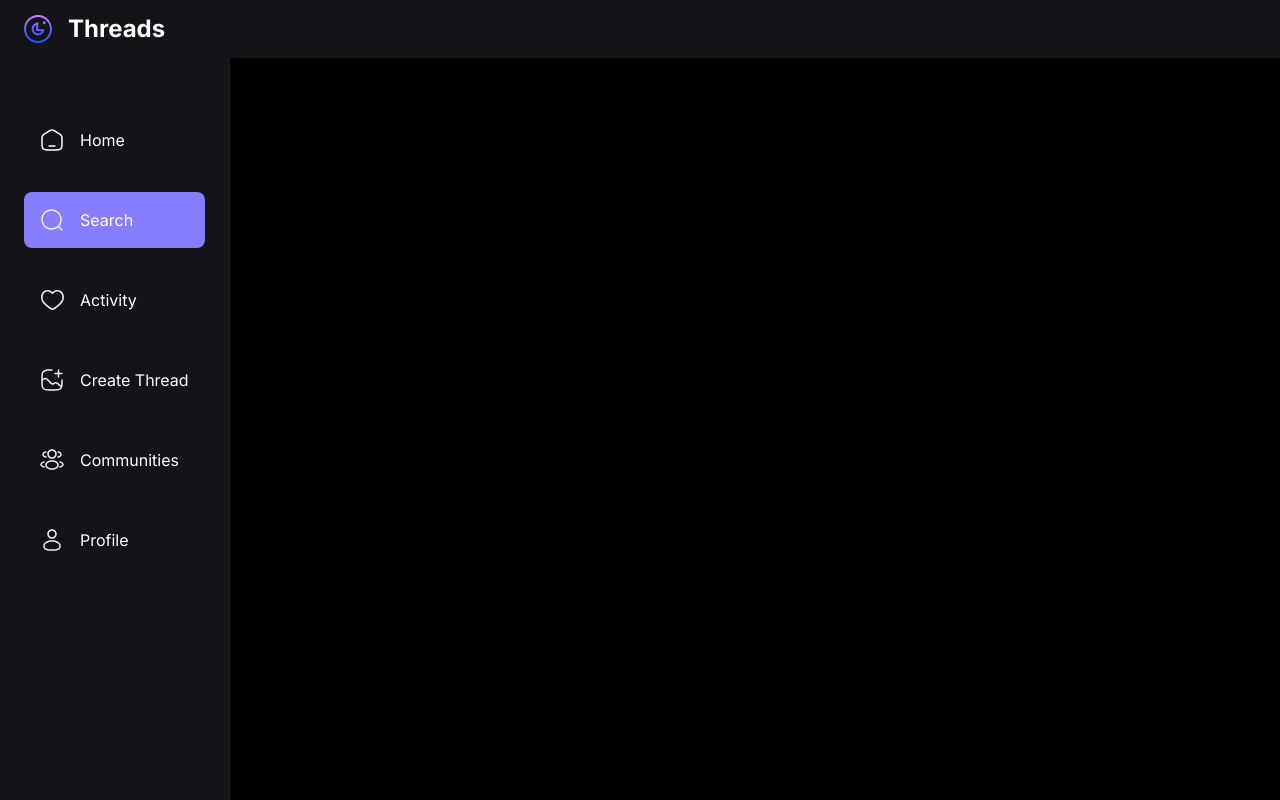
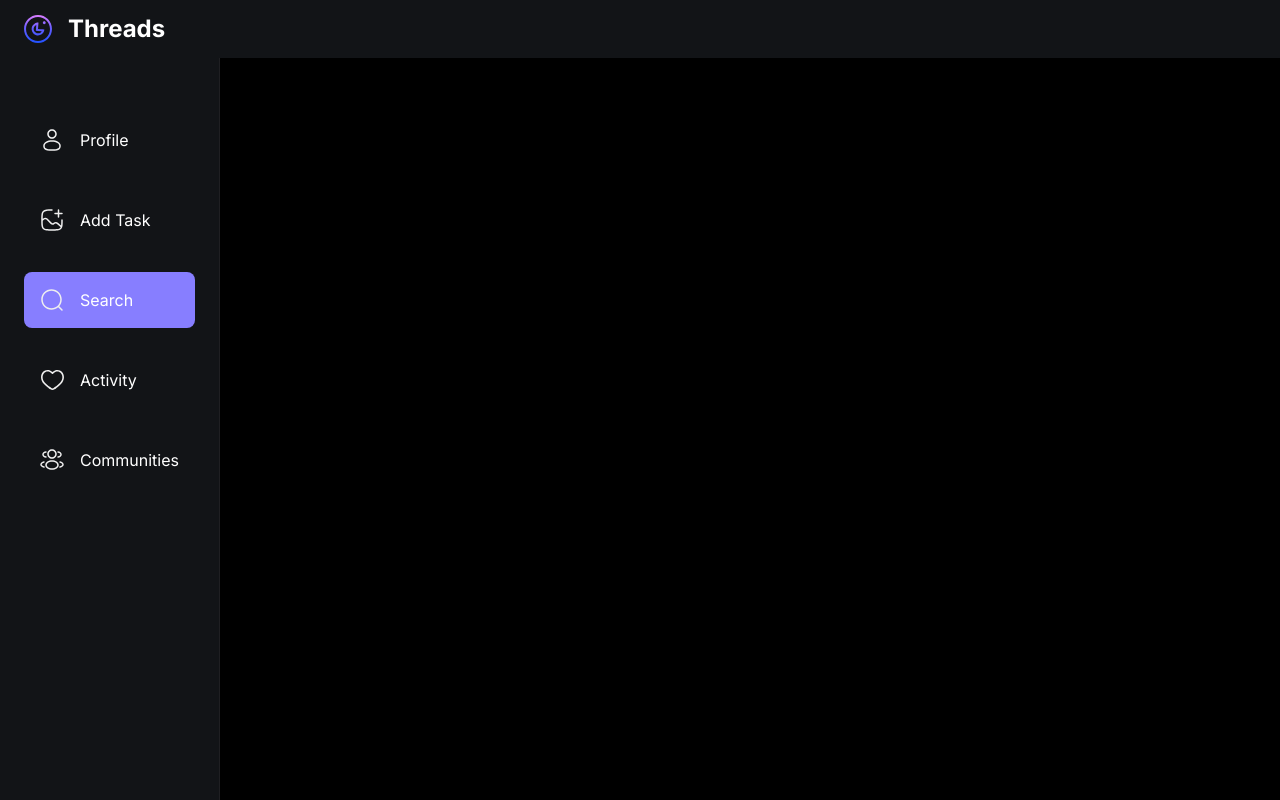
Before and after one commit to HARSHSOLANKI007/CollabCraft, a Next.js app: page /search in a window 1280 px wide. Built offline with nearby package versions, Linux system fonts and the light colour scheme; no server answers.

Commit message:
navbar update

```diff
--- a/constants/index.js
+++ b/constants/index.js
@@ -1,8 +1,18 @@
 export const sidebarLinks = [
+  // {
+  //   imgURL: "/assets/home.svg",
+  //   route: "/",
+  //   label: "Home",
+  // },
   {
-    imgURL: "/assets/home.svg",
-    route: "/",
-    label: "Home",
+    imgURL: "/assets/user.svg",
+    route: "/profile",
+    label: "Profile",
+  },
+  {
+    imgURL: "/assets/create.svg",
+    route: "/create-thread",
+    label: "Add Task",
   },
   {
     imgURL: "/assets/search.svg",
@@ -14,21 +24,13 @@
     route: "/activity",
     label: "Activity",
   },
-  {
-    imgURL: "/assets/create.svg",
-    route: "/create-thread",
-    label: "Create Thread",
-  },
+
   {
     imgURL: "/assets/community.svg",
     route: "/communities",
     label: "Communities",
   },
-  {
-    imgURL: "/assets/user.svg",
-    route: "/profile",
-    label: "Profile",
-  },
+
 ];
 
 export const profileTabs = [
```
